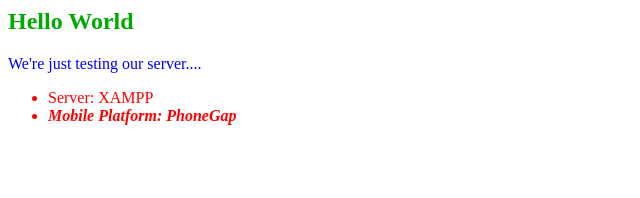
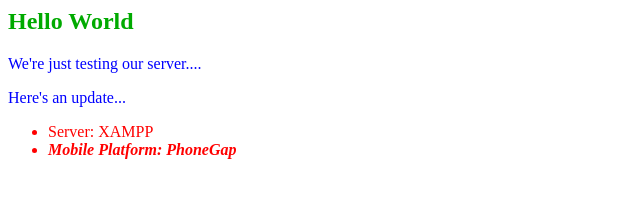
Before and after one commit to blicari/fa2014-helloworld, a plain HTML site: page index.html in a window 1280 px wide. Shown: the whole page, without its empty margins (0-640 px from the left). Drawn offline with Linux system fonts and the light colour scheme.

Commit message:
Changes to the index.html

```diff
--- a/index.html
+++ b/index.html
@@ -24,6 +24,7 @@
 	<body>
 		<h2>Hello World</h2>
 		<p>We're just testing our server....</p>
+		<p>Here's an update...</p>
 		<ul>
 			<li>Server: XAMPP</li>
 			<li class="special">Mobile Platform: PhoneGap</li>
```
